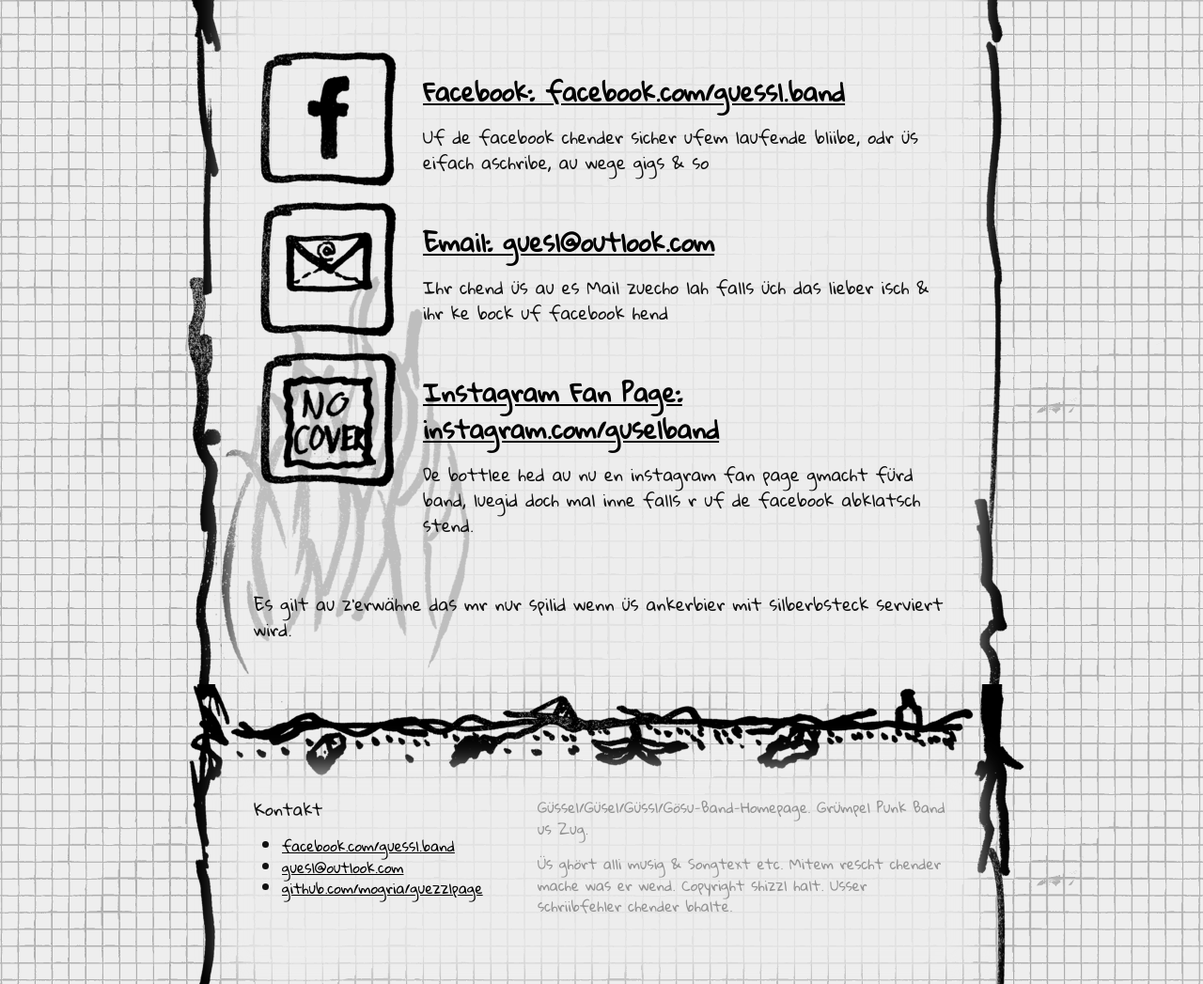
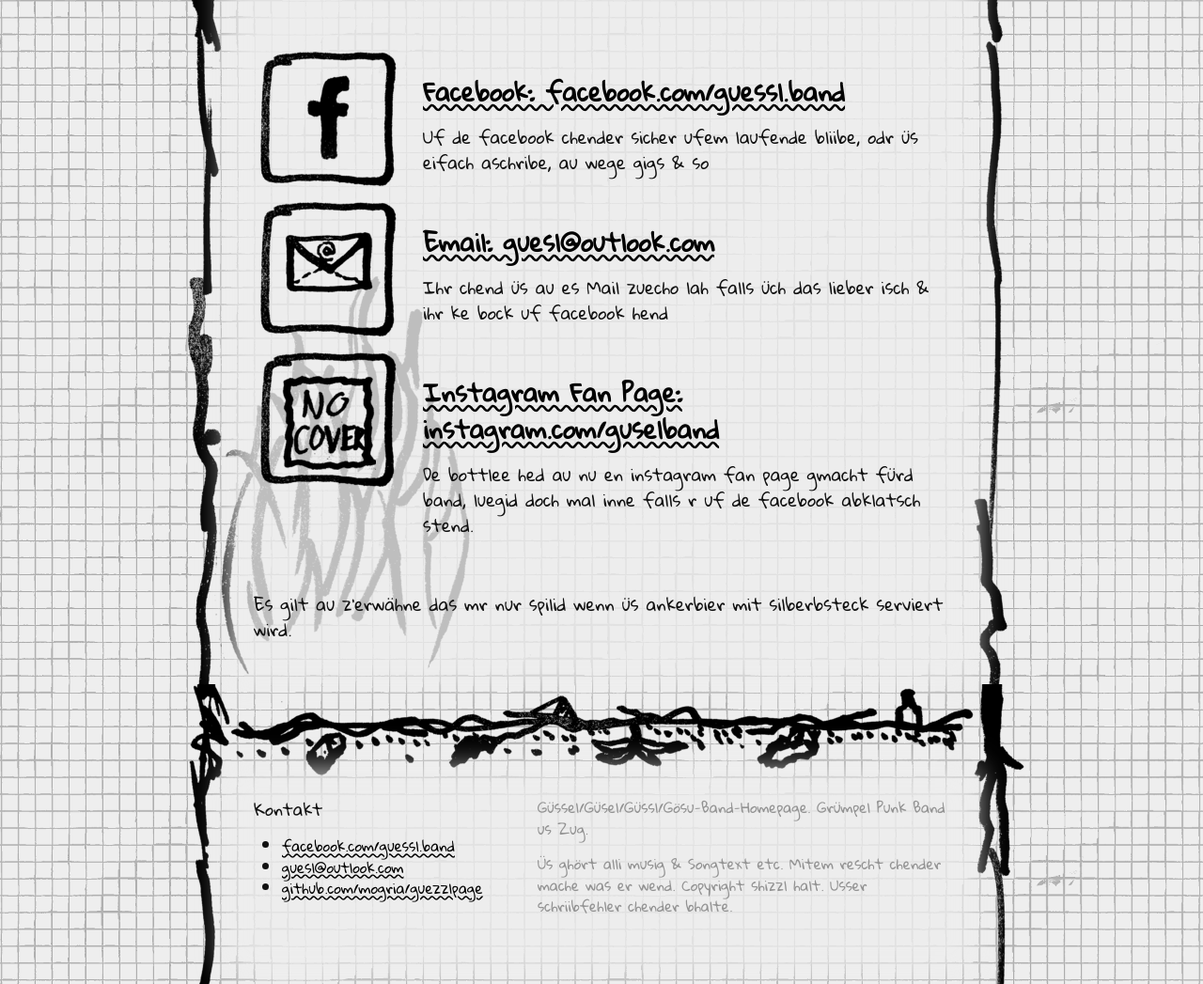
Before and after one commit to mogria/guezzlpage, a Jekyll site: the page built from contact.html, in a window 1280 px wide. Shown: the part 540-1587 px from the top of the page at 94% size. Built offline with Jekyll 4.4.1, drawn with Linux system fonts in a browser that asks for light colours.

Commit message:
links: change underline to be wavy :)

```diff
--- a/_sass/_base.scss
+++ b/_sass/_base.scss
@@ -101,7 +101,7 @@
  */
 a {
     color: $brand-color;
-    text-decoration: underline;
+    text-decoration: wavy underline;
 
     &:visited {
         color: darken($brand-color, 15%);
```
